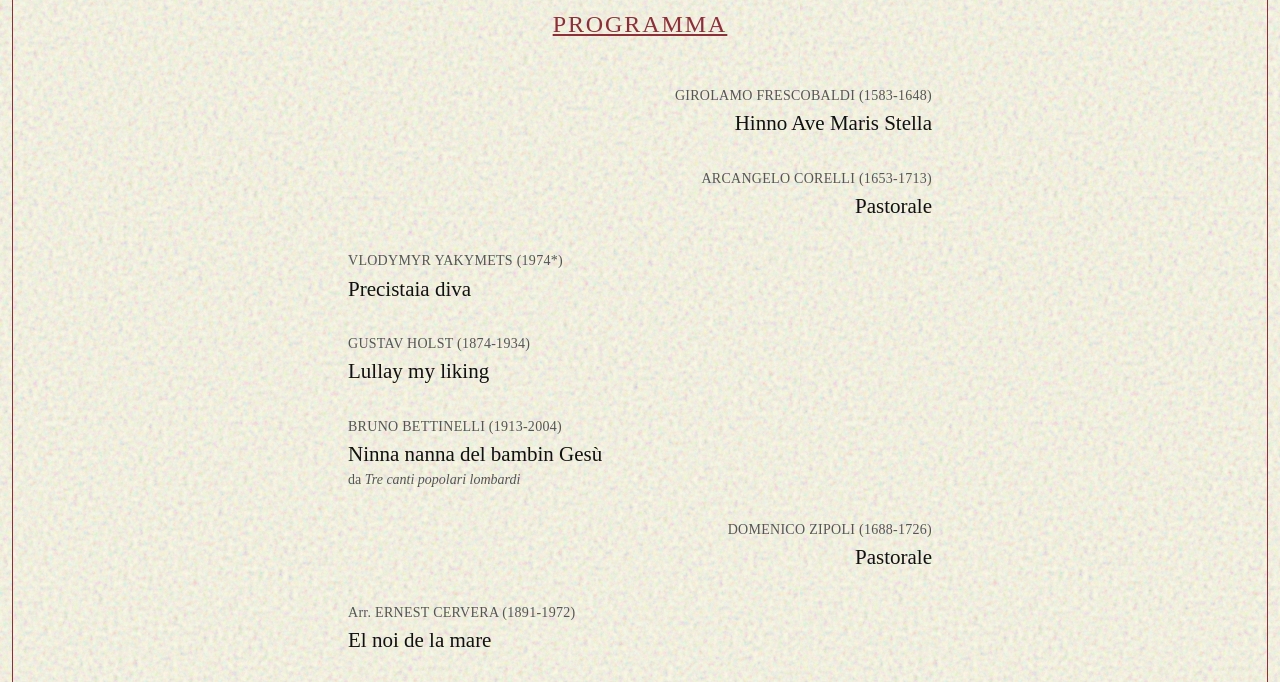
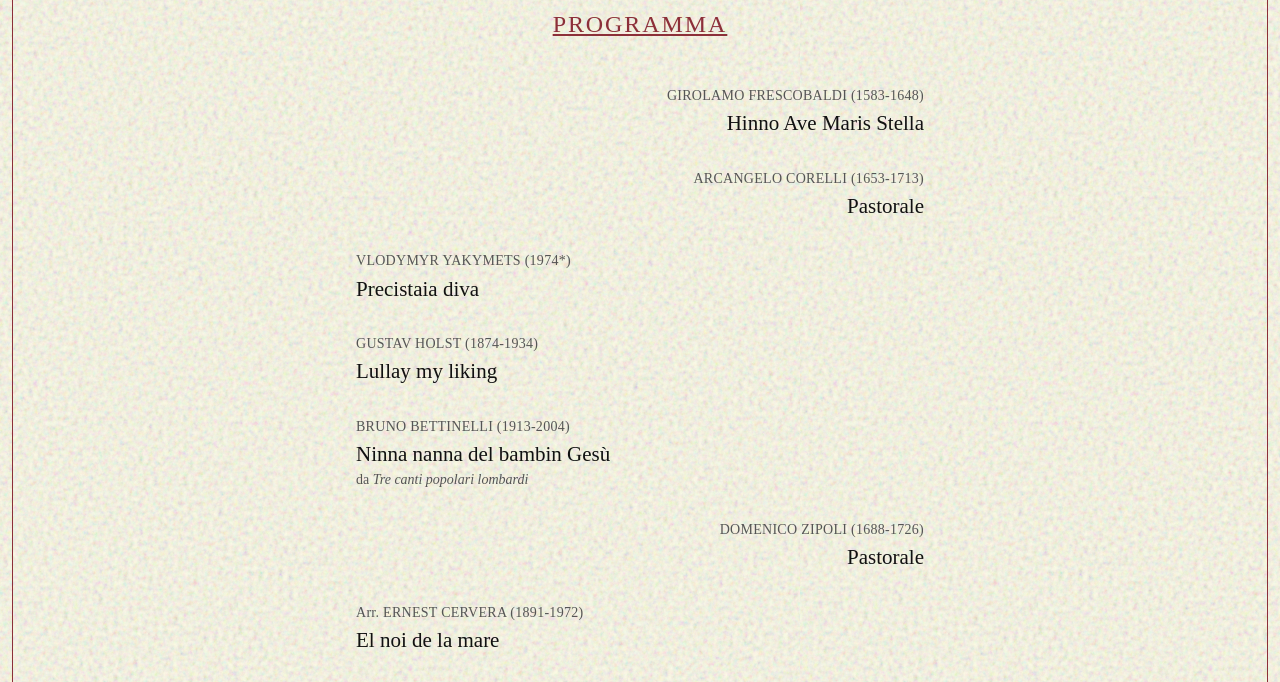
Before and after one commit to HermannEnsemble/Natale2026, a plain HTML site: page index.html in a window 1280 px wide. Shown: the part 117-799 px from the top of the page. Drawn offline with Linux system fonts and the light colour scheme.

Commit message:
aumento padding

```diff
--- a/index.html
+++ b/index.html
@@ -70,7 +70,7 @@
       width: 100%;
       max-width: 40rem;
       margin: 0 auto;
-      padding: 40px 28px 56px
+      padding: 40px 36px 56px
     }
 
     .top {
```
